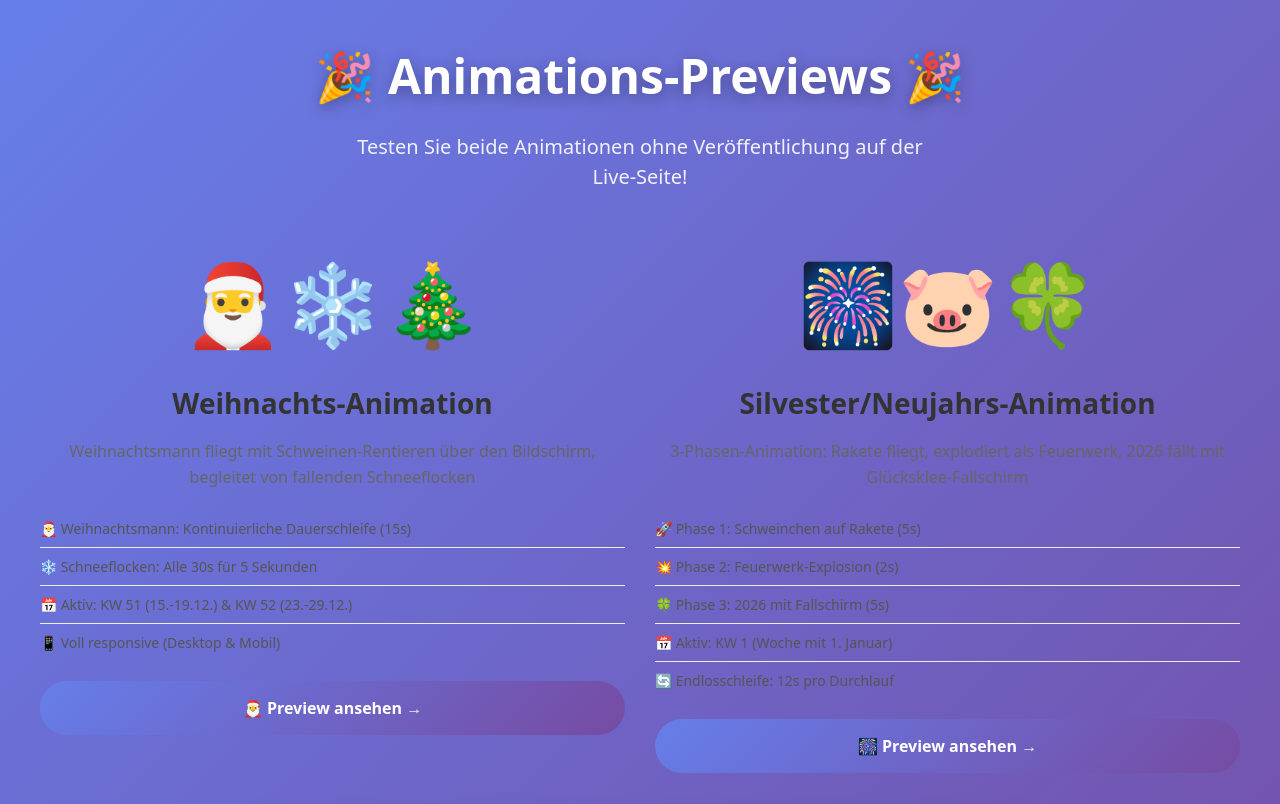
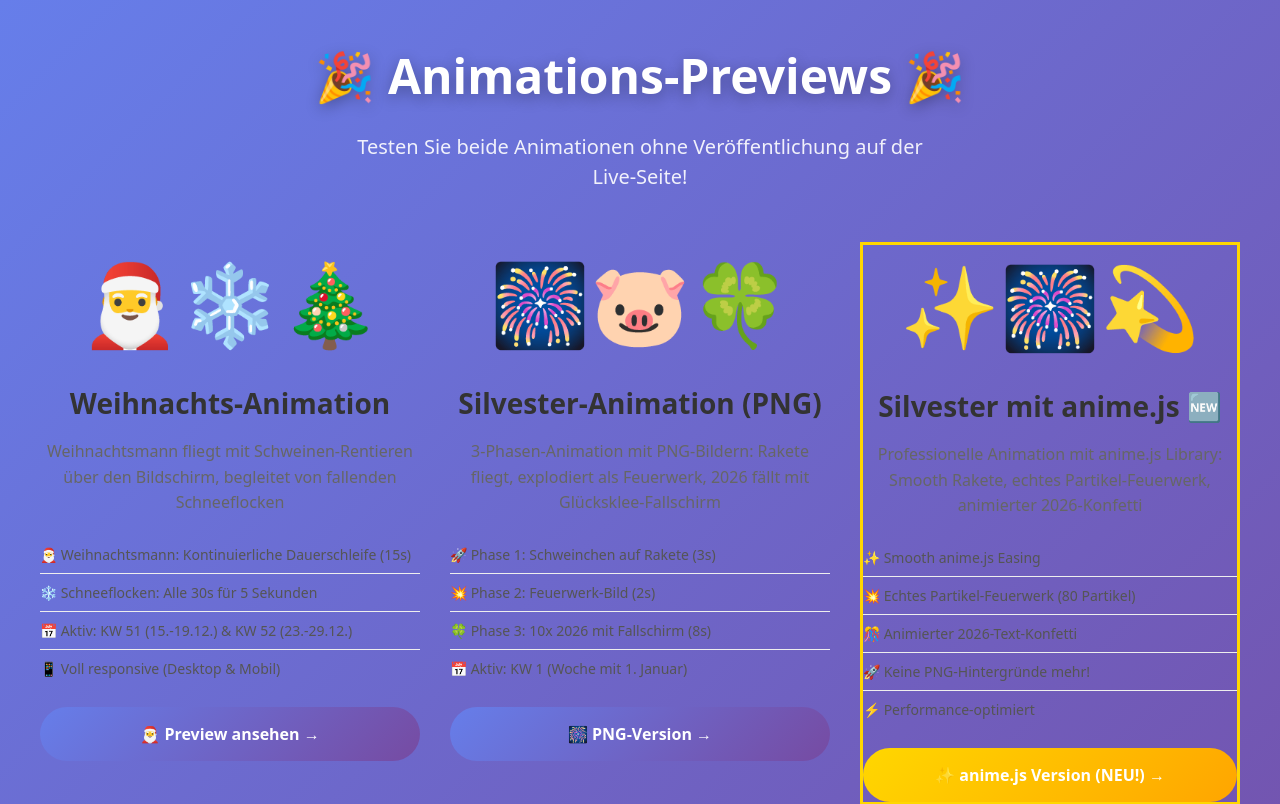
Before and after one commit to postmann84/kantine-speiseplan, a Next.js app: page /preview-animations in a window 1280 px wide. Shown: the top 804 px of the page. Built offline with nearby package versions, Linux system fonts and the light colour scheme.

Commit message:
auto-commit for 6cd36f16-e286-48c3-97e6-d460f1419aa5

```diff
--- a/pages/preview-animations.js
+++ b/pages/preview-animations.js
@@ -188,20 +188,39 @@ export default function AnimationPreviews() {
           {/* Neujahrs-Animation */}
           <Link href="/preview-newyear" className="card">
             <div className="card-icon">🎆🐷🍀</div>
-            <h2 className="card-title">Silvester/Neujahrs-Animation</h2>
+            <h2 className="card-title">Silvester-Animation (PNG)</h2>
             <p className="card-description">
-              3-Phasen-Animation: Rakete fliegt, explodiert als Feuerwerk,
+              3-Phasen-Animation mit PNG-Bildern: Rakete fliegt, explodiert als Feuerwerk,
               2026 fällt mit Glücksklee-Fallschirm
             </p>
             <ul className="card-features">
-              <li>🚀 Phase 1: Schweinchen auf Rakete (5s)</li>
-              <li>💥 Phase 2: Feuerwerk-Explosion (2s)</li>
-              <li>🍀 Phase 3: 2026 mit Fallschirm (5s)</li>
+              <li>🚀 Phase 1: Schweinchen auf Rakete (3s)</li>
+              <li>💥 Phase 2: Feuerwerk-Bild (2s)</li>
+              <li>🍀 Phase 3: 10x 2026 mit Fallschirm (8s)</li>
               <li>📅 Aktiv: KW 1 (Woche mit 1. Januar)</li>
-              <li>🔄 Endlosschleife: 12s pro Durchlauf</li>
             </ul>
             <div className="card-button">
-              🎆 Preview ansehen →
+              🎆 PNG-Version →
+            </div>
+          </Link>
+
+          {/* Neujahrs-Animation mit anime.js */}
+          <Link href="/preview-newyear-anime" className="card" style={{ border: '3px solid #FFD700' }}>
+            <div className="card-icon">✨🎆💫</div>
+            <h2 className="card-title">Silvester mit anime.js 🆕</h2>
+            <p className="card-description">
+              Professionelle Animation mit anime.js Library:
+              Smooth Rakete, echtes Partikel-Feuerwerk, animierter 2026-Konfetti
+            </p>
+            <ul className="card-features">
+              <li>✨ Smooth anime.js Easing</li>
+              <li>💥 Echtes Partikel-Feuerwerk (80 Partikel)</li>
+              <li>🎊 Animierter 2026-Text-Konfetti</li>
+              <li>🚀 Keine PNG-Hintergründe mehr!</li>
+              <li>⚡ Performance-optimiert</li>
+            </ul>
+            <div className="card-button" style={{ background: 'linear-gradient(135deg, #FFD700 0%, #FFA500 100%)' }}>
+              ✨ anime.js Version (NEU!) →
             </div>
           </Link>
         </div>
```
